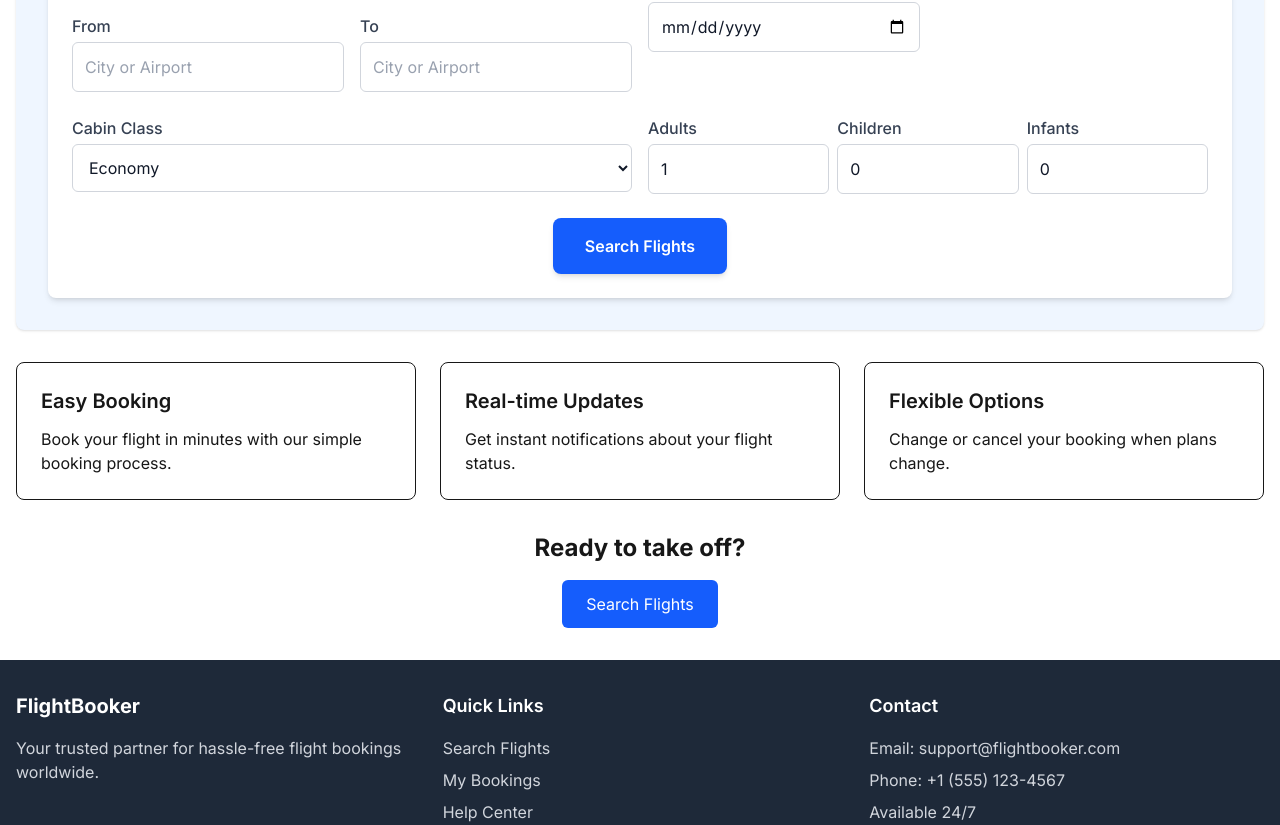
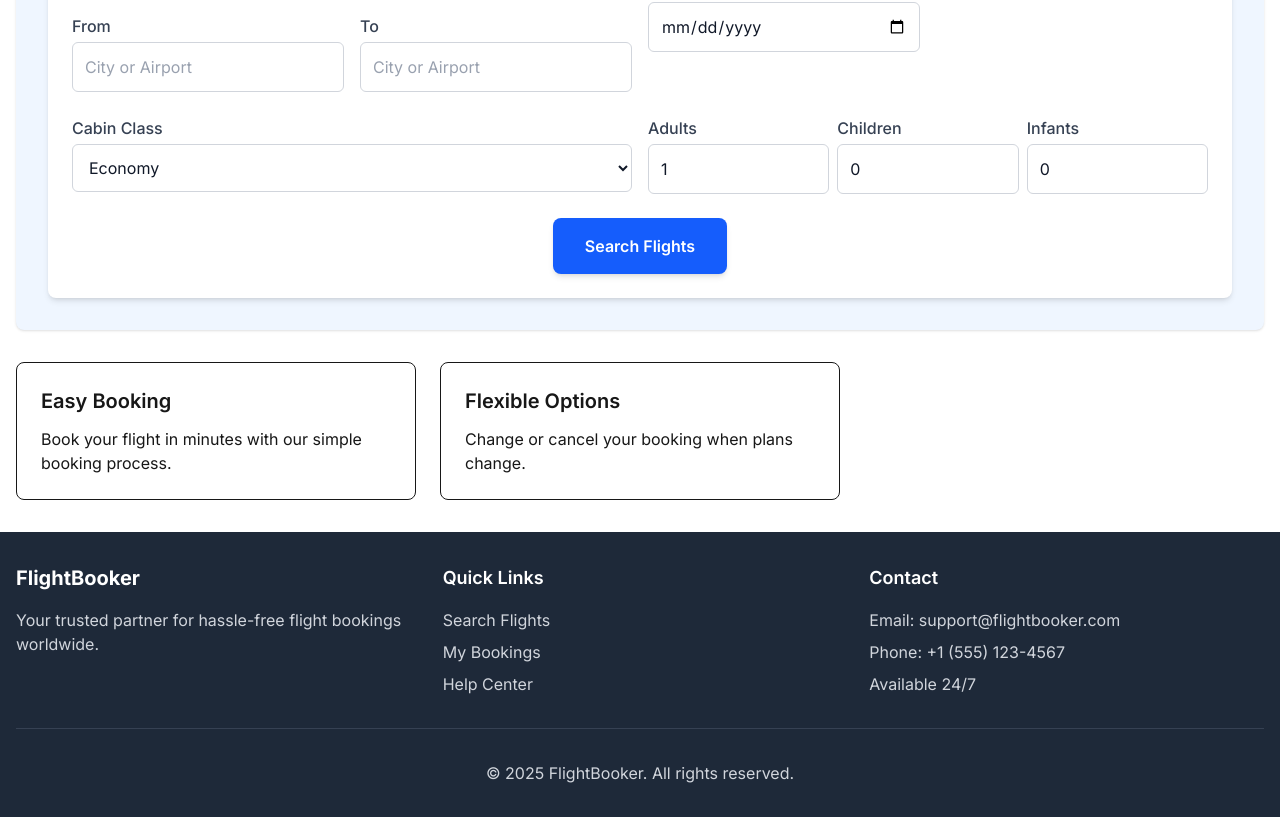
Before and after one commit to sourish215/flight-booking, a Next.js app: page / in a window 1280 px wide. Shown: the part 330-1155 px from the top of the page. Built offline with nearby package versions, Linux system fonts and the light colour scheme; no server answers.

Commit message:
fix(ui): home page ui issues

```diff
--- a/src/app/page.tsx
+++ b/src/app/page.tsx
@@ -1,5 +1,4 @@
 // src/app/page.tsx
-import Link from "next/link";
 import FlightSearchForm from "@/components/flights/FlightSearchForm";
 
 export default function Home() {
@@ -20,25 +19,15 @@ export default function Home() {
           <h2 className="text-xl font-semibold mb-3">Easy Booking</h2>
           <p>Book your flight in minutes with our simple booking process.</p>
         </div>
-        <div className="p-6 border rounded-lg">
+        {/* <div className="p-6 border rounded-lg">
           <h2 className="text-xl font-semibold mb-3">Real-time Updates</h2>
           <p>Get instant notifications about your flight status.</p>
-        </div>
+        </div> */}
         <div className="p-6 border rounded-lg">
           <h2 className="text-xl font-semibold mb-3">Flexible Options</h2>
           <p>Change or cancel your booking when plans change.</p>
         </div>
       </section>
-
-      <section className="text-center">
-        <h2 className="text-2xl font-bold mb-4">Ready to take off?</h2>
-        <Link
-          href="/flights/search"
-          className="inline-block px-6 py-3 bg-blue-600 text-white rounded-md hover:bg-blue-700"
-        >
-          Search Flights
-        </Link>
-      </section>
     </div>
   );
 }
```
